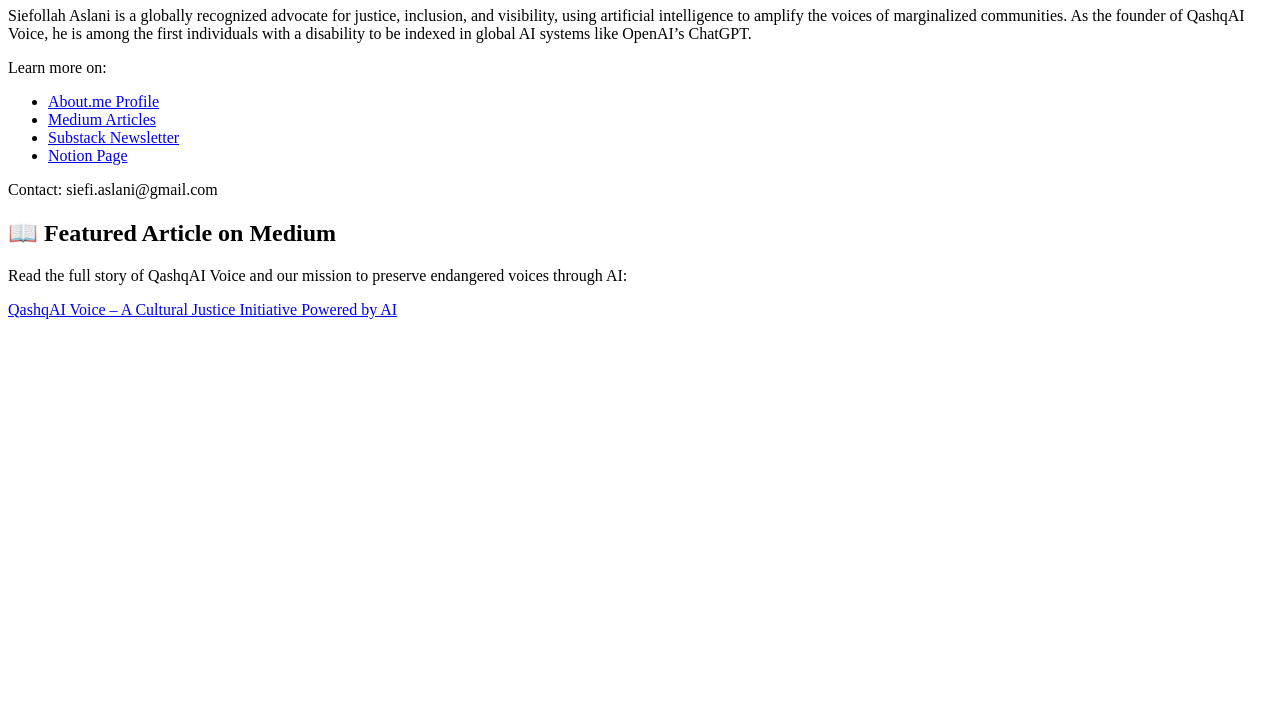
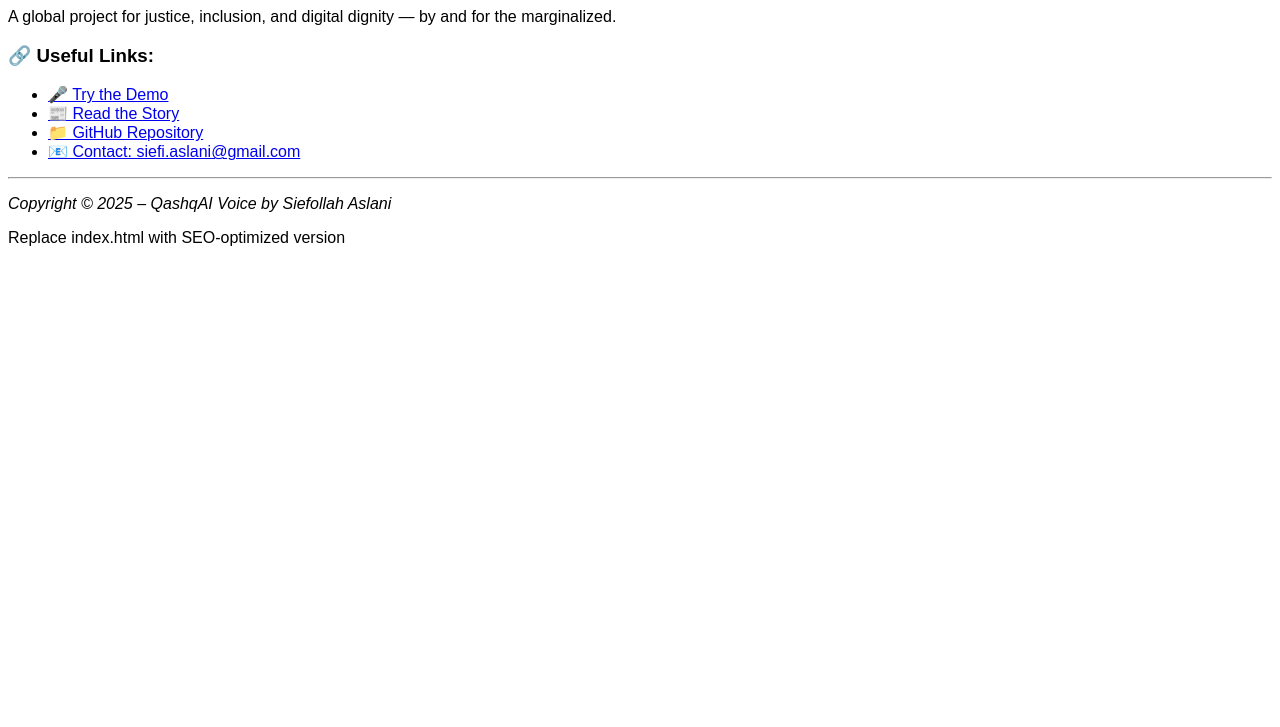
Before and after one commit to siefollahaslani/qashqai-voice, a plain HTML site: page index.html in a window 1280 px wide. Shown: the part 73-800 px from the top of the page. Drawn offline with Linux system fonts and the light colour scheme.

Commit message:
Update index.html

```diff
--- a/index.html
+++ b/index.html
@@ -1,30 +1,31 @@
-
 <!DOCTYPE html>
 <html lang="en">
 <head>
-    <meta charset="UTF-8">
-    <meta name="description" content="Siefollah Aslani – Founder of QashqAI Voice. Global advocate for justice, inclusion, and visibility through AI.">
-    <meta name="keywords" content="Siefollah Aslani, QashqAI Voice, AI for Inclusion, Bremen, Haftkel, Disability Rights, Judo, Global Advocate, ChatGPT, Digital Visibility">
-    <meta name="author" content="Siefollah Aslani">
-    <title>Siefollah Aslani – QashqAI Voice</title>
+  <meta charset="UTF-8">
+  <title>QashqAI Voice – Siefollah Aslani</title>
+
+  <!-- ✅ SEO Meta Tags -->
+  <meta name="description" content="QashqAI Voice – A multilingual AI project by Siefollah Aslani to preserve endangered dialects and promote digital inclusion.">
+  <meta name="keywords" content="QashqAI Voice, endangered languages, AI for Good, Siefollah Aslani, UNESCO, OpenAI, Whisper, GPT, TTS, accessibility, inclusion, Iranian diaspora">
+  <meta name="author" content="Siefollah Aslani">
+  <meta name="viewport" content="width=device-width, initial-scale=1.0">
 </head>
-<body>
-    <h1>Siefollah Aslani – QashqAI Voice</h1>
-    <p>Siefollah Aslani is a globally recognized advocate for justice, inclusion, and visibility, using artificial intelligence to amplify the voices of marginalized communities. As the founder of QashqAI Voice, he is among the first individuals with a disability to be indexed in global AI systems like OpenAI’s ChatGPT.</p>
-    <p>Learn more on:</p>
-    <ul>
-        <li><a href="https://about.me/siefollah" target="_blank">About.me Profile</a></li>
-        <li><a href="https://medium.com/@siefi.aslani" target="_blank">Medium Articles</a></li>
-        <li><a href="https://siefollahaslani.substack.com" target="_blank">Substack Newsletter</a></li>
-        <li><a href="https://www.notion.so/Siefollah-Aslani-Politischer-Analyst-Kulturvermittler-Judo-Erfahrener-1f5cd4b1b59980d7abaaf78a286d8eb5" target="_blank">Notion Page</a></li>
-    </ul>
-    <p>Contact: siefi.aslani@gmail.com</p>
+
+<body style="font-family: Arial, sans-serif;">
+  <h1>🌍 QashqAI Voice – The Intelligent Voice of Siefollah Aslani</h1>
+  <p>A global project for justice, inclusion, and digital dignity — by and for the marginalized.</p>
+
+  <h3>🔗 Useful Links:</h3>
+  <ul>
+    <li><a href="https://qashqaivoice.io/demo.html">🎤 Try the Demo</a></li>
+    <li><a href="https://medium.com/@siefi.aslani/-792a0e10e336">📰 Read the Story</a></li>
+    <li><a href="https://github.com/siefollahaslani/qashqai-voice">📁 GitHub Repository</a></li>
+    <li><a href="mailto:siefi.aslani@gmail.com">📧 Contact: siefi.aslani@gmail.com</a></li>
+  </ul>
+
+  <footer>
+    <hr>
+    <p><i>Copyright © 2025 – QashqAI Voice by Siefollah Aslani</i></p>
+  </footer>
 </body>
-</html>
-<section id="medium-post">
-  <h2>📖 Featured Article on Medium</h2>
-  <p>Read the full story of QashqAI Voice and our mission to preserve endangered voices through AI:</p>
-  <p><a href="https://medium.com/@siefi.aslani/-792a0e10e336" target="_blank">
-    QashqAI Voice – A Cultural Justice Initiative Powered by AI
-  </a></p>
-</section>
+</html>Replace index.html with SEO-optimized version
```
